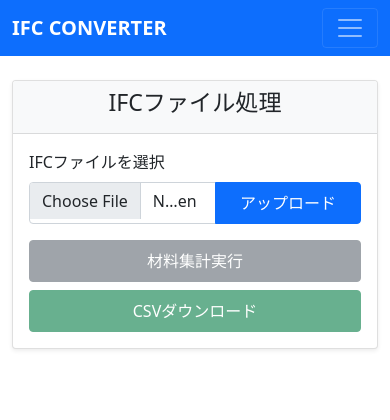
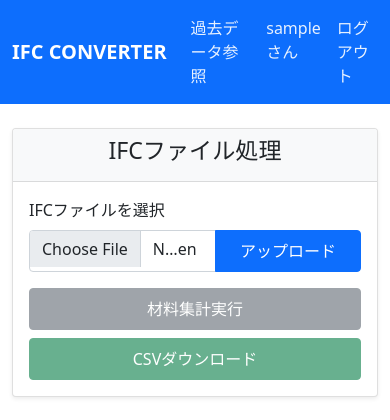
Before and after one commit to emimatsumura-f/IFC_processor_01, a Flask app: page / in a window 390 px wide. Shown: the top 420 px of the page. Run offline with Flask 3, Linux system fonts and the light colour scheme; the visitor is signed in with stand-in values (Sample User, id 1); data that the repository does not hold is empty.

Commit message:
Remove hamburger menu from navigation bar and simplify navigation.  Update IFC file upload handling.
Replit-Commit-Author: Agent
Replit-Commit-Session-Id: 9fbc78f1-e887-48a6-afef-89963a6b85b8
Replit-Commit-Screenshot-Url: https://storage.googleapis.com/screenshot-production-us-central1/58ff10db-229a-4eeb-a50e-898135e96757/0dfcbe78-dbcb-4259-80f7-93c7e3ecfb0b.jpg

```diff
--- a/templates/base.html
+++ b/templates/base.html
@@ -8,37 +8,22 @@
     <link href="{{ url_for('static', filename='css/custom.css') }}" rel="stylesheet">
 </head>
 <body>
-    <nav class="navbar navbar-expand-lg navbar-dark bg-primary">
+    <nav class="navbar navbar-expand navbar-dark bg-primary">
         <div class="container">
             <a class="navbar-brand fw-bold" href="{{ url_for('main.index') }}">IFC CONVERTER</a>
-            <button class="navbar-toggler" type="button" data-bs-toggle="collapse" data-bs-target="#navbarNav">
-                <span class="navbar-toggler-icon"></span>
-            </button>
-            <div class="collapse navbar-collapse" id="navbarNav">
-                <ul class="navbar-nav">
+            <div class="navbar-nav me-auto">
                 {% if current_user.is_authenticated %}
-                    <li class="nav-item">
                 <a class="nav-link" href="{{ url_for('main.view_results') }}">過去データ参照</a>
-                    </li>
                 {% endif %}
-                </ul>
-                <ul class="navbar-nav ms-auto">
+            </div>
+            <div class="navbar-nav">
                 {% if current_user.is_authenticated %}
-                    <li class="nav-item">
-                        <span class="nav-link text-light">Welcome {{ current_user.username }} さん</span>
-                    </li>
-                    <li class="nav-item">
+                <span class="nav-link text-light">{{ current_user.username }} さん</span>
                 <a class="nav-link" href="{{ url_for('auth.logout') }}">ログアウト</a>
-                    </li>
                 {% else %}
-                    <li class="nav-item">
                 <a class="nav-link" href="{{ url_for('auth.login') }}">ログイン</a>
-                    </li>
-                    <li class="nav-item">
                 <a class="nav-link" href="{{ url_for('auth.signup') }}">アカウント登録</a>
-                    </li>
                 {% endif %}
-                </ul>
             </div>
         </div>
     </nav>
```
Also changed, not shown: 2 other files. Lines whose indentation alone changed are shown as unchanged.
